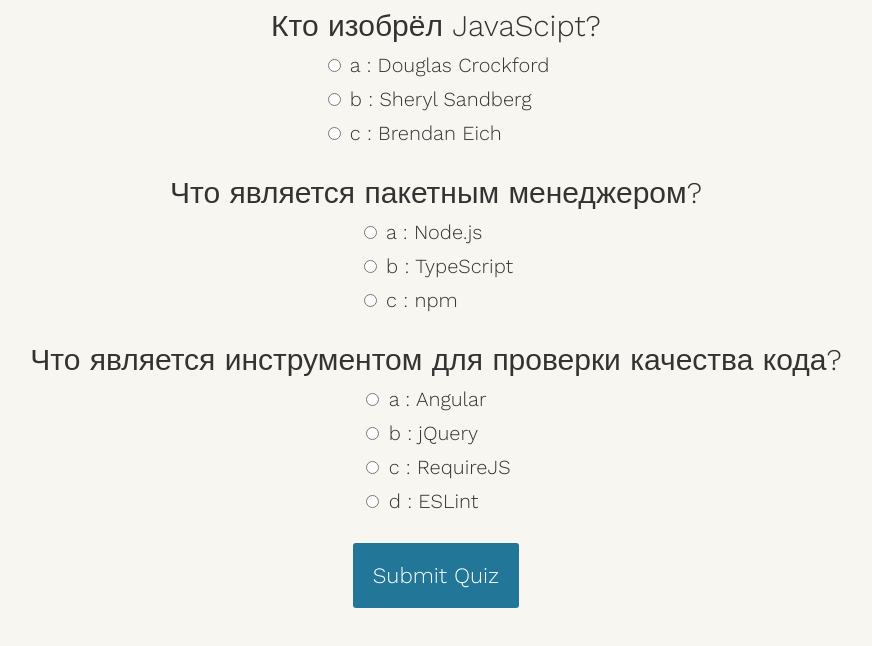
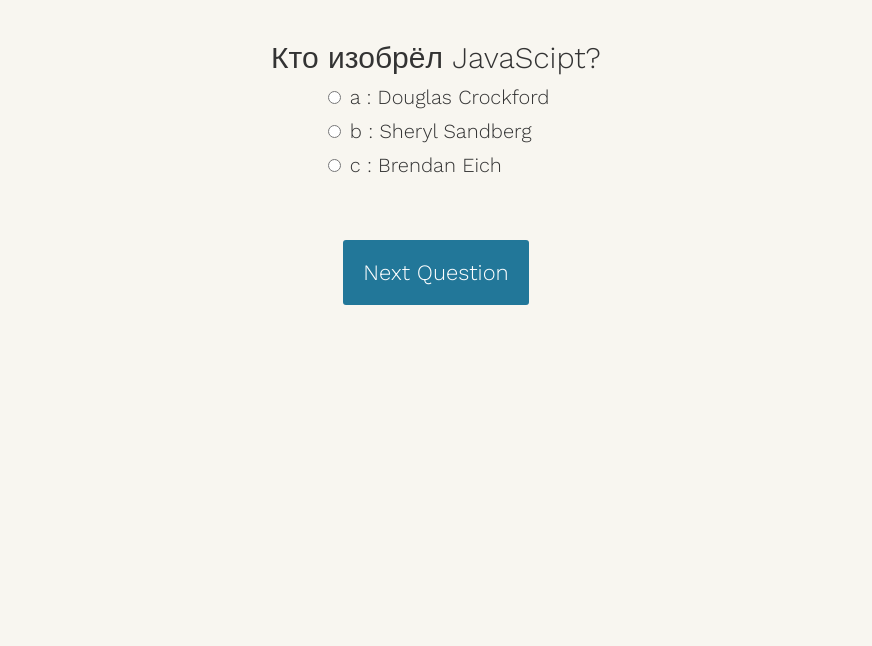
Before and after one commit to KitamCoder/quiz, a plain HTML site: page index.html in a window 1280 px wide. Shown: the whole page, without its empty margins (204-1076 px from the left). Drawn offline with nearby package versions, Linux system fonts and the light colour scheme.

Commit message:
v 1.1
Каждый вопрос теперь отображается на отдельном слайде. Переключение между слайдами осуществляется с помощью кнопок.

```diff
--- a/index.html
+++ b/index.html
@@ -9,8 +9,12 @@
 </head>
 
 <body>
-    <!-- browser-sync start --server --files "php/*.php,css/*.css,js/*.js,html/*.html,*.*" -->
-    <div id="quiz"></div>
+    <div class="quiz-container">
+        <div id="quiz"></div>
+    </div>
+
+    <button id="previous">Previous Question</button>
+    <button id="next">Next Question</button>
     <button id="submit">Submit Quiz</button>
     <div id="results"></div>
 
--- a/script.js
+++ b/script.js
@@ -1,56 +1,9 @@
-function buildQuiz() {
-    const output = [];
-
-    questions.forEach(
-        (currentQuestion, questionNumber) => {
-
-            const answers = [];
-
-            for (letter in currentQuestion.answers) {
-                answers.push(
-                    `<label>
-                        <input type="radio" name="question${questionNumber}" value="${letter}">
-                        ${letter} :
-                        ${currentQuestion.answers[letter]}
-                    </label>`
-                );
-            }
-
-            output.push(
-                `<div class="question"> ${currentQuestion.question} </div>
-                <div class="answers"> ${answers.join("")} </div>`
-            );
-        }
-    );
-
-    quizContainer.innerHTML = output.join("");
-}
-
-function showResults() {
-    const answerContainers = quizContainer.querySelectorAll(".answers");
-
-    let numCorrect = 0;
-
-    questions.forEach((currentQuestion, questionNumber) => {
-        const answerContainer = answerContainers[questionNumber];
-        const selector = `input[name=question${questionNumber}]:checked`;
-        const userAnswer = (answerContainer.querySelector(selector) || {}).value;
-
-        if (userAnswer === currentQuestion.correctAnswer) {
-            numCorrect++
-
-            answerContainer.style.color = "lightgreen";
-        } else {
-            answerContainer.style.color = "red";
-        }
-    });
-
-    resultsContainer.innerHTML = `${numCorrect} out of ${questions.length}`
-}
-
 const quizContainer = document.getElementById("quiz");
 const resultsContainer = document.getElementById("results");
 const submitButton = document.getElementById("submit");
+const previousButton = document.getElementById("previous");
+const nextButton = document.getElementById("next");
+let currentSlide = 0;
 
 const questions = [{
         question: "Кто изобрёл JavaScipt?",
@@ -80,8 +33,93 @@
         },
         correctAnswer: "d"
     }
-]
+];
+
+function buildQuiz() {
+
+    const output = [];
+
+    questions.forEach(
+        (currentQuestion, questionNumber) => {
+            const answers = [];
+
+            for (letter in currentQuestion.answers) {
+                answers.push(
+                    `<label>
+                        <input type="radio" name="question${questionNumber}" value="${letter}">
+                        ${letter} :
+                        ${currentQuestion.answers[letter]}
+                    </label>`
+                );
+            }
+
+            output.push(
+                `<div class="slide">
+                    <div class="question"> ${currentQuestion.question} </div>
+                    <div class="answers"> ${answers.join("")} </div>
+                </div>`
+            );
+        }
+    );
+
+    quizContainer.innerHTML = output.join("");
+}
 
 buildQuiz();
+const slides = document.querySelectorAll(".slide");
 
+function showResults() {
+    const answerContainers = quizContainer.querySelectorAll(".answers");
+
+    let numCorrect = 0;
+
+    questions.forEach((currentQuestion, questionNumber) => {
+        const answerContainer = answerContainers[questionNumber];
+        const selector = `input[name=question${questionNumber}]:checked`;
+        const userAnswer = (answerContainer.querySelector(selector) || {}).value;
+
+        if (userAnswer === currentQuestion.correctAnswer) {
+            numCorrect++
+
+            answerContainer.style.color = "lightgreen";
+        } else {
+            answerContainer.style.color = "red";
+        }
+    });
+
+    resultsContainer.innerHTML = `${numCorrect} out of ${questions.length}`
+}
+
+function showSlide(n) {
+    slides[currentSlide].classList.remove("active-slide");
+    slides[n].classList.add("active-slide");
+    currentSlide = n;
+
+    if (currentSlide === 0) {
+        previousButton.style.display = "none";
+    } else {
+        previousButton.style.display = "inline-block";
+    }
+
+    if (currentSlide === slides.length - 1) {
+        nextButton.style.display = "none";
+        submitButton.style.display = "inline-block";
+    } else {
+        nextButton.style.display = "inline-block";
+        submitButton.style.display = "none";
+    }
+}
+
+function showNextSlide() {
+    showSlide(currentSlide + 1);
+}
+
+function showPreviousSlide() {
+    showSlide(currentSlide - 1);
+}
+
+showSlide(currentSlide);
+
+nextButton.addEventListener("click", showNextSlide);
+previousButton.addEventListener("click", showPreviousSlide);
 submitButton.addEventListener("click", showResults);
--- a/style.css
+++ b/style.css
@@ -6,6 +6,27 @@
     font-weight: 300;
     text-align: center;
     background-color: #f8f6f0;
+}
+
+.slide {
+    position: absolute;
+    left: 0;
+    top: 0;
+    width: 100%;
+    z-index: 1;
+    opacity: 0;
+    transition: opacity 0.5s;
+}
+
+.active-slide {
+    opacity: 1;
+    z-index: 2;
+}
+
+.quiz-container {
+    position: relative;
+    height: 200px;
+    margin-top: 40px;
 }
 
 h1 {
```
